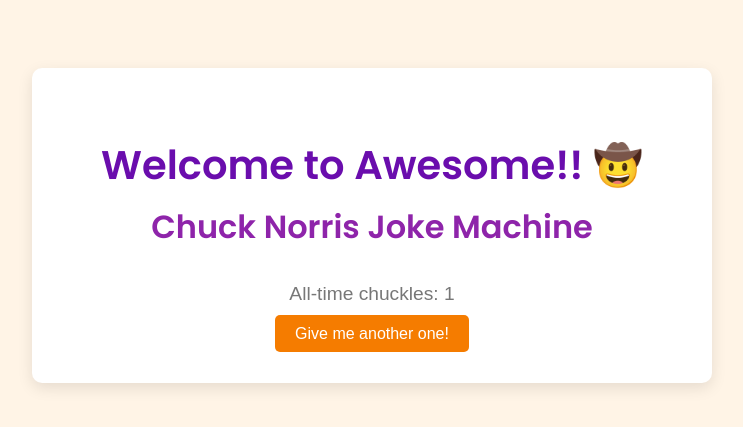
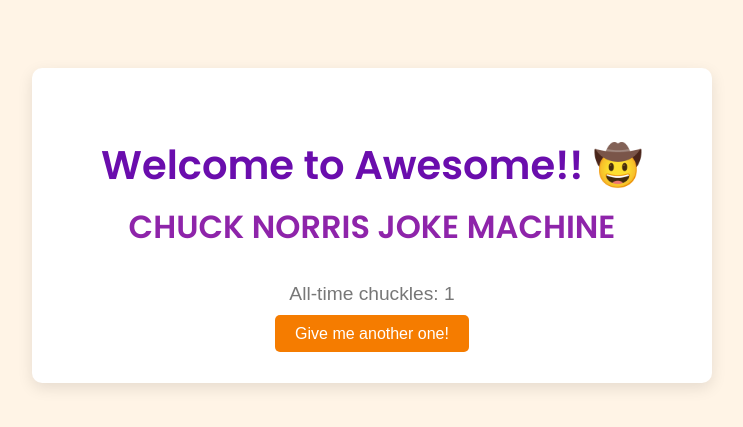
Before and after one commit to darrencgit/ChuckJoker, a Flask app: page / in a window 1280 px wide. Shown: the top 427 px of the page, without its empty margins (268-1011 px from the left). Run offline with Flask 3, Linux system fonts and the light colour scheme; data comes from the database, SQL or seed files in the repository; data that the repository does not hold is empty.

Commit message:
Update index.html

```diff
--- a/templates/index.html
+++ b/templates/index.html
@@ -10,7 +10,7 @@
 <body>
   <div class="container">
     <h1 class="main-heading">Welcome to Awesome!! 🤠</h1>
-    <h2 class="sub-heading">Chuck Norris Joke Machine</h2>
+    <h2 class="sub-heading">CHUCK NORRIS JOKE MACHINE</h2>
     <p class="joke">{{ joke }}</p>
     <p class="counter">All-time chuckles: {{ counter }}</p>
     <a href="/" class="button">Give me another one!</a>
```
